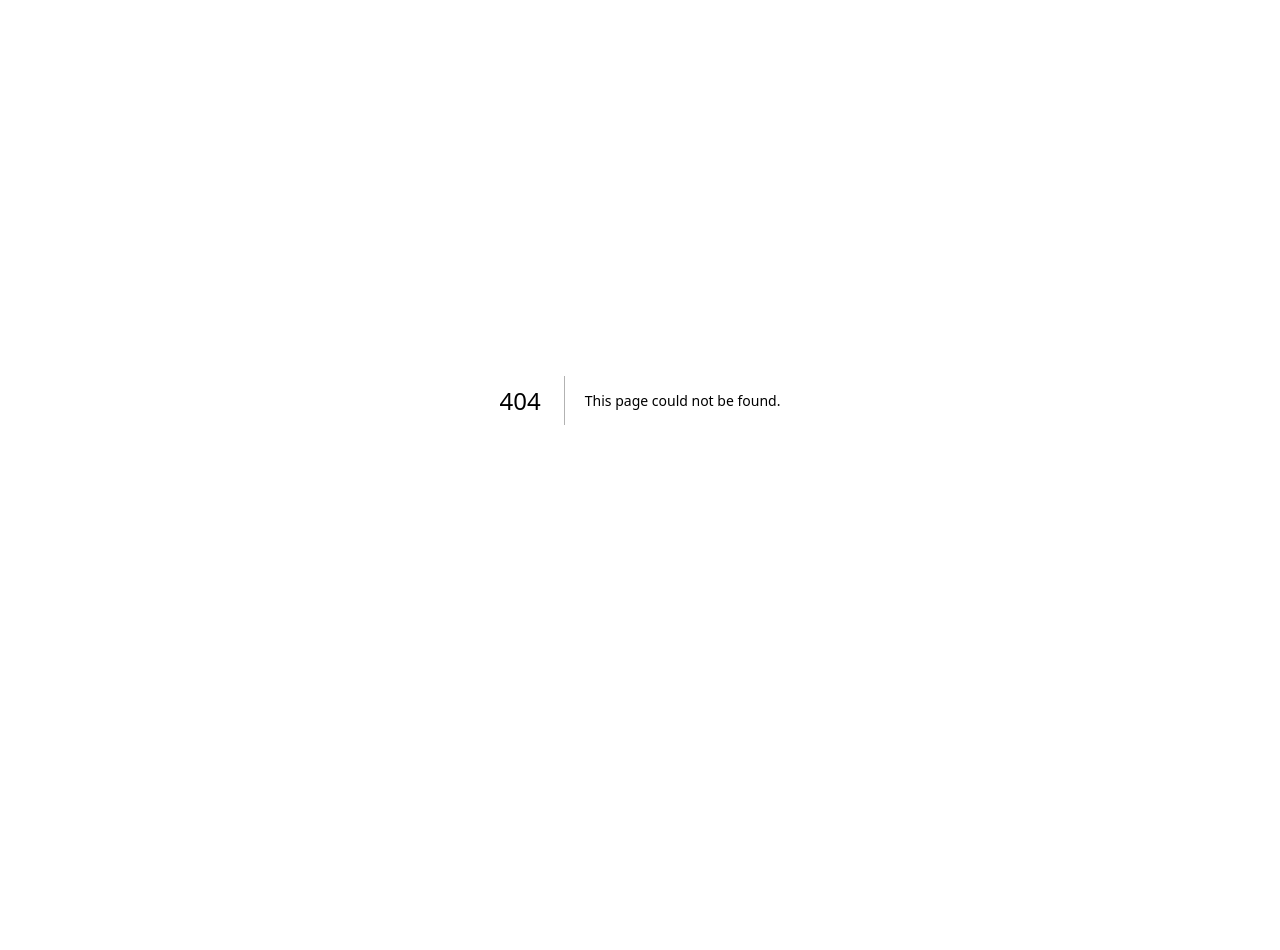
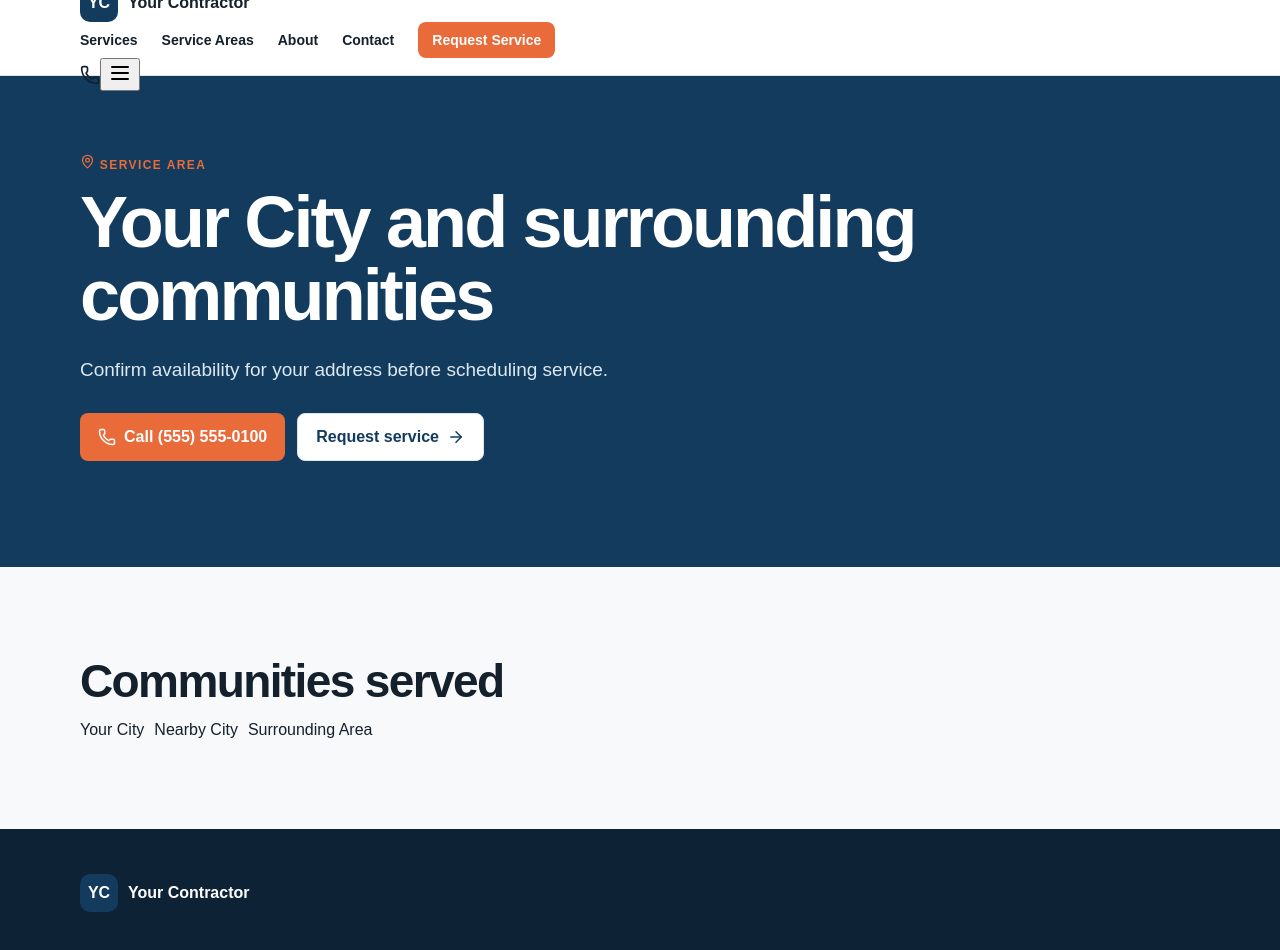
Before and after one commit to money-murdock/murdockops-contractor-site-starter, a Next.js app: page /service-areas in a window 1280 px wide. Before the commit this address had no page. Shown: the top 950 px of the page. Before the commit the page ends 800 px from the top, so only its background shows below. Built offline with nearby package versions, Linux system fonts and the light colour scheme.

Commit message:
Polish reusable contractor starter baseline

```diff
--- /dev/null
+++ b/app/service-areas/page.tsx
@@ -0,0 +1,10 @@
+import Link from "next/link"
+import { ArrowRight, MapPin, Phone } from "lucide-react"
+import { contractor } from "@/lib/site-config"
+import { SiteHeader } from "@/components/site-header"
+
+export const metadata = { title: "Service Areas | " + contractor.business.name, description: contractor.location.serviceAreaLabel }
+
+export default function ServiceAreasPage() {
+  return <main><SiteHeader/><section className="hero"><div className="container"><p className="eyebrow"><MapPin size={15}/> Service area</p><h1>{contractor.location.serviceAreaLabel}</h1><p className="hero-copy">Confirm availability for your address before scheduling service.</p><div className="actions"><a className="button" href={contractor.business.phoneHref}><Phone size={18}/> Call {contractor.business.phone}</a><a className="button secondary" href="/#quote">Request service <ArrowRight size={18}/></a></div></div></section><section className="section"><div className="container"><h2>Communities served</h2><div className="pill-list area-grid">{contractor.location.cities.map(city => <Link key={city} href={"/#service-area"}>{city}</Link>)}</div></div></section><footer className="footer"><div className="container"><div className="brand"><span className="brand-mark">{contractor.business.logoText}</span><span>{contractor.business.name}</span></div></div></footer></main>
+}
```
